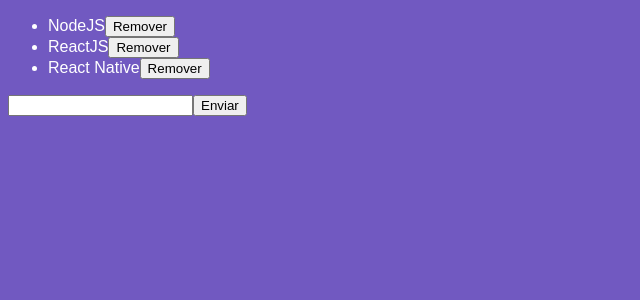
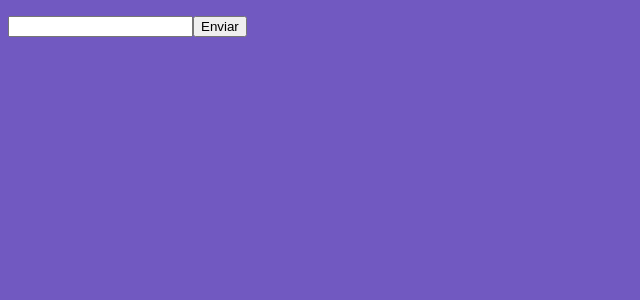
Before and after one commit to gustavohrgomes/todo-app, a React app: page / in a window 1280 px wide. Shown: the top 300 px of the page, without its empty margins (0-640 px from the left). Built offline with nearby package versions, Linux system fonts and the light colour scheme.

Commit message:
Component Lifecycle Methods

```diff
--- a/src/components/TechList.js
+++ b/src/components/TechList.js
@@ -5,11 +5,25 @@
 class TechList extends Component {
   state = {
     newTech: '',
-    techs: [
-      'NodeJS',
-      'ReactJS',
-      'React Native'
-    ]
+    techs: []
+  }
+
+  componentDidMount() {
+    const techs = localStorage.getItem('techs');
+
+    if (techs) {
+      this.setState({ techs:  JSON.parse(techs) });
+    }
+  }
+
+  componentDidUpdate(_, prevState) {
+    if (prevState.techs !== this.state.techs) {
+      localStorage.setItem('techs', JSON.stringify(this.state.techs));
+    }
+  }
+
+  componentWillUnmount() {
+
   }
 
   handleInputChange = e => {
```
